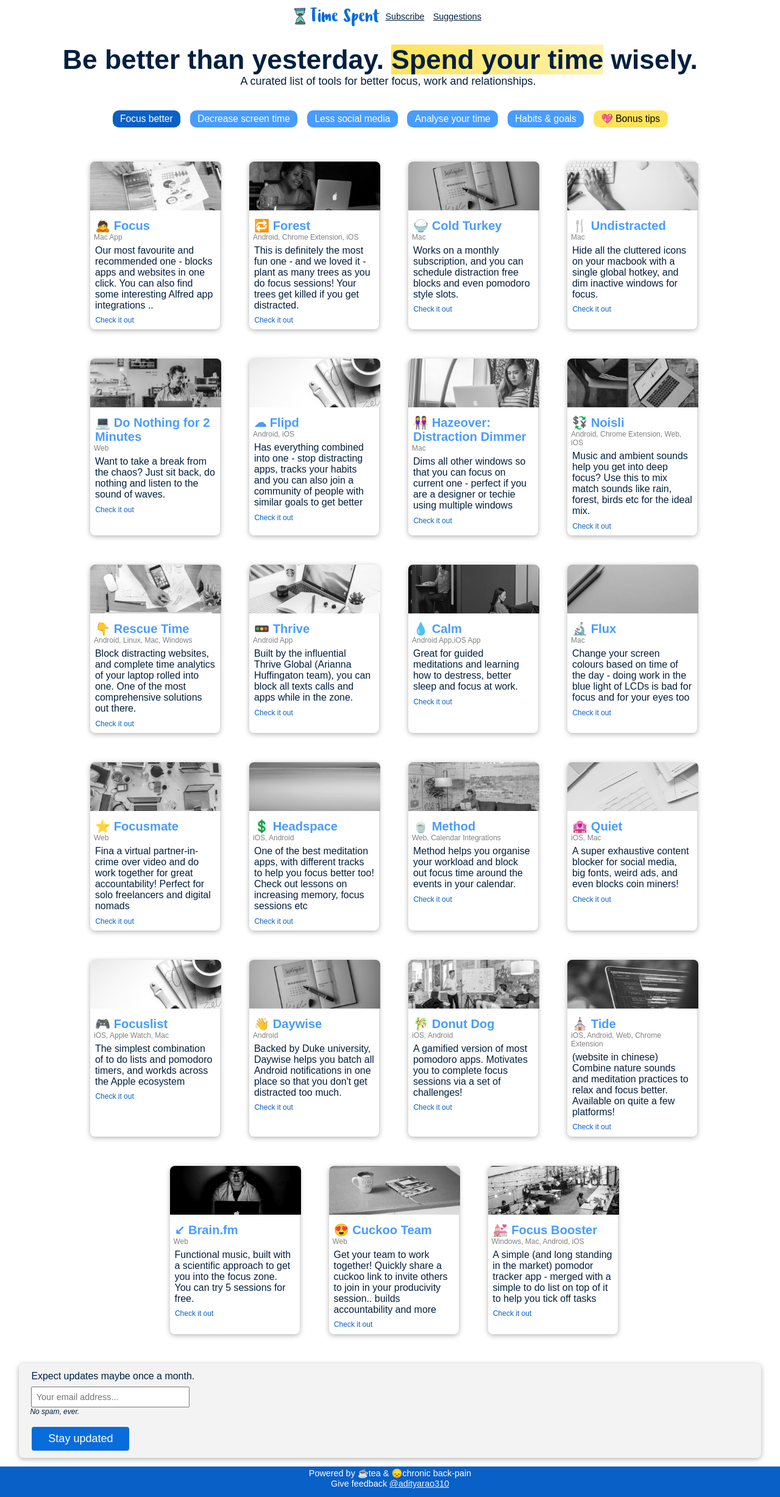
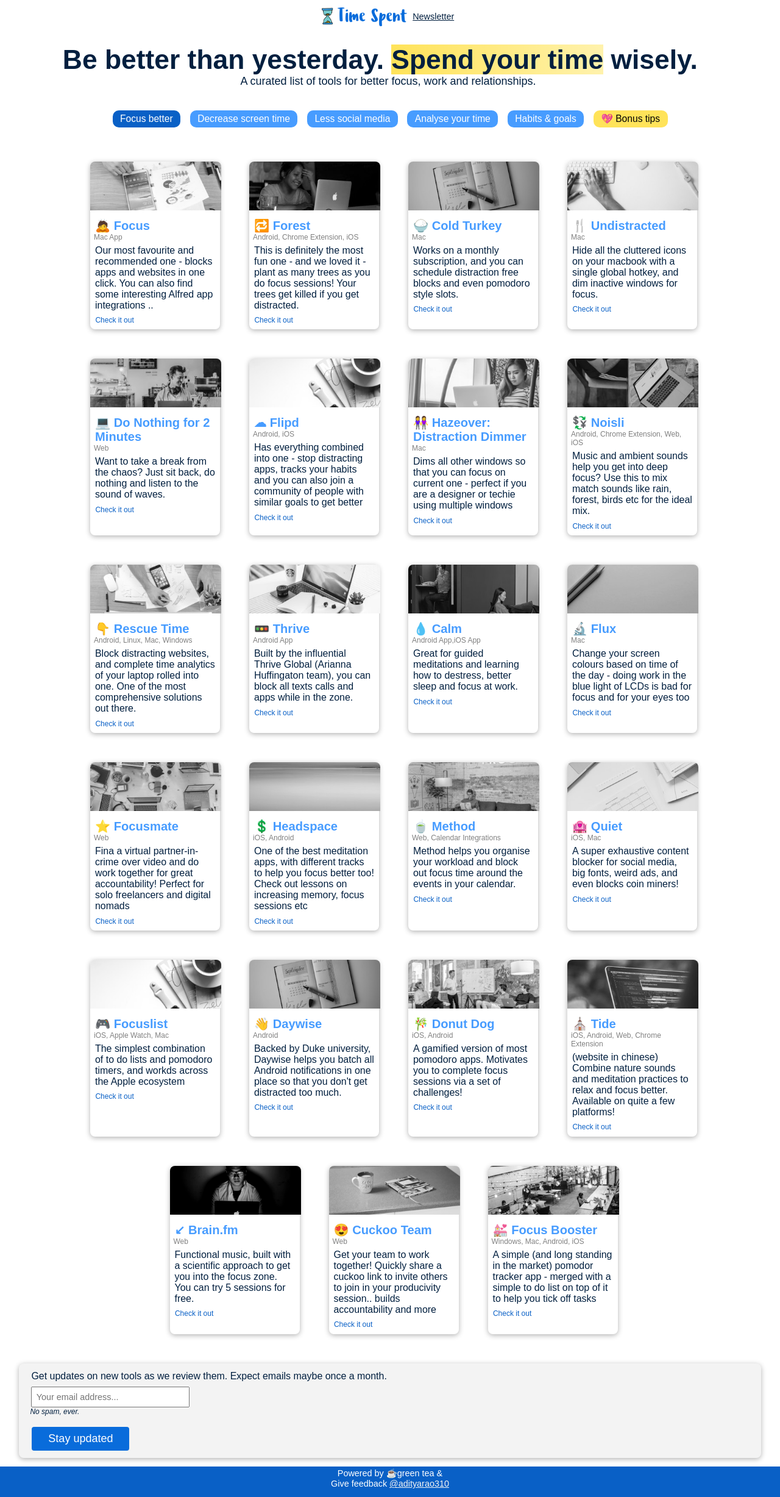
Before and after one commit to adityarao310/time-toolkit, a plain HTML site: page index.html in a window 1280 px wide. Shown: the whole page at 61% size. Drawn offline with nearby package versions, Linux system fonts and the light colour scheme.

Commit message:
Fixed header footer

```diff
--- a/index.html
+++ b/index.html
@@ -10,16 +10,14 @@
     <meta name="twitter:card" content="summary">
     <meta name="twitter:site" content="@adityarao310">
     <meta name="twitter:title" content="Be better than yesterday. Spend your time wisely.">
-    <meta name="twitter:description"
-        content="A curated list of tools for better focus, work and relationships. Explore now!">
+    <meta name="twitter:description" content="A curated list of tools for better focus, work and relationships. Explore now!">
     <meta name="twitter:image"
         content="https://raw.githubusercontent.com/adityarao310/time-toolkit/master/images/logo.png?token=ABGKRDM4DMEPXBD4V6B3LMK5KFPFG">
 
     <meta property="og:url" content="https://www.timespent.co/">
     <meta property="og:type" content="article">
     <meta property="og:title" content="Be better than yesterday. Spend your time wisely.">
-    <meta property="og:description"
-        content="A curated list of tools for better focus, work and relationships. Explore now!">
+    <meta property="og:description" content="A curated list of tools for better focus, work and relationships. Explore now!">
     <meta property="og:image"
         content="https://raw.githubusercontent.com/adityarao310/time-toolkit/master/images/logo.png?token=ABGKRDM4DMEPXBD4V6B3LMK5KFPFG">
     <link href='https://fonts.googleapis.com/css?family=Istok+Web:400,700' rel='stylesheet' type='text/css'>
@@ -45,9 +43,9 @@
 <body>
     <nav>
         <img src="images/logo.png" alt="">
-        <a href="#email_signup">Subscribe</a>
-        <a href="https://twitter.com/intent/tweet?text=Hi+Aditya%21+I+want+to+add+a+tool+to+this+list+at+timespent.co"
-            target="_blank">Suggestions</a>
+        <a href="#email_signup">Newsletter</a>
+        <!-- <a href="https://twitter.com/intent/tweet?text=Hi+Aditya%21+I+want+to+add+a+tool+to+this+list+at+timespent.co"
+            target="_blank">Suggestions</a>-->
     </nav>
 
     <div class="landing_section">
@@ -100,8 +98,8 @@
         -->
         <div class="bottom_card">
             <!-- <p class="heading_4"><strong>Need more help?</strong></p> -->
-            <p class="description" id="email_signup">Expect
-                updates maybe once a month.
+            <p class="description" id="email_signup">Get updates on new tools as we review them.
+                Expect emails maybe once a month.
             </p>
 
             <div class="email_form" id="revue-form">
@@ -111,8 +109,7 @@
                     </div>
                     <p class="fyi"><em>No spam, ever.</em></p>
                     <div class="revue-form-actions">
-                        <input type="submit" value="Stay updated" name=" member[subscribe]" id="member_submit"
-                            class="secondary_cta">
+                        <input type="submit" value="Stay updated" name=" member[subscribe]" id="member_submit" class="secondary_cta">
                     </div>
 
                 </form>
@@ -122,9 +119,8 @@
 
 
     <footer>
-        <p class="footer_text">Powered by &#x2615;tea &amp; &#x1F61E;chronic back-pain<br>
-            Give feedback <a href="https://twitter.com/adityarao310" class="footer_link"
-                target="_blank">@adityarao310</a>
+        <p class="footer_text">Powered by &#x2615;green tea &amp;<br>
+            Give feedback <a href="https://twitter.com/adityarao310" class="footer_link" target="_blank">@adityarao310</a>
         </p>
     </footer>
     <script src="https://ajax.googleapis.com/ajax/libs/jquery/3.3.1/jquery.min.js"></script>
```
